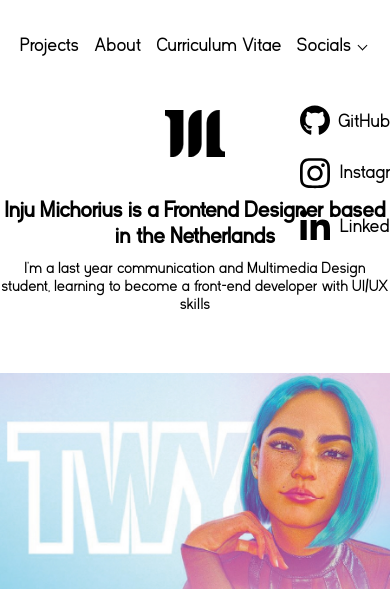
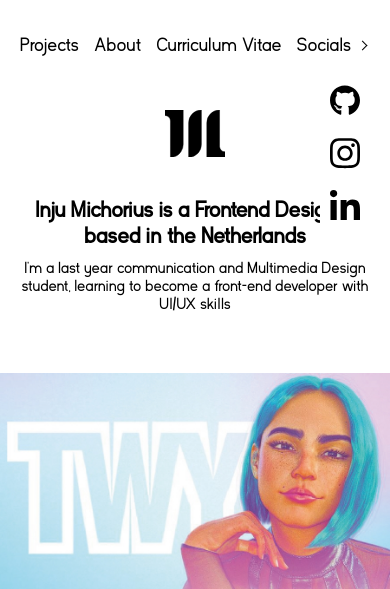
Before and after one commit to InjuMichorius/inju.nl, a PHP site: page / in a window 390 px wide, after a click on "Socials". Shown: the top 589 px of the page. Run offline with PHP 8.4, Linux system fonts and the light colour scheme.

Commit message:
Fixed hamburger menu

```diff
--- a/public/styles/header.css
+++ b/public/styles/header.css
@@ -1,11 +1,10 @@
-button {
+.hamburger, .burger-shower {
     display: none;
 }
 
 .header {
     width: 100vw;
     height: 90px;
-    z-index: 1000;
 }
 
 nav {
@@ -17,6 +16,7 @@ nav {
     display: flex;
     justify-content: space-between;
     align-items: center;
+    z-index: 1000;
 }
 
 .header__links {
@@ -100,6 +100,11 @@ header nav ul li a {
         display: block;
     }
 
+    .burger-shower:checked ~ .hamburger:after {
+        transform: rotate(-45deg);
+        transition: all .3s ease-in-out;
+    }
+
     .hamburger:after {
         content: "";
         border: solid black;
@@ -108,6 +113,7 @@ header nav ul li a {
         margin-left: 8px;
         padding: 3px;
         transform: rotate(45deg);
+        transition: all .3s ease-in-out;
     }
 
     .header__links li a:after {
@@ -116,40 +122,14 @@ header nav ul li a {
 
     .burger-menu {
         position: absolute;
-        left: 290px;
+        left: 320px;
         top: 60px;
-        background-color: white;
         padding: 10px;
         margin-right: 0;
+        background-color: white;
     }
 
     .burger-menu li {
-        display: flex;
-        align-items: center;
         margin-top: 15px;
-        vertical-align: middle;
-        position: relative;
-        width: 120px;
-    }
-
-    a[href="https://github.com/InjuMichorius/"]:after {
-        content: "GitHub";
-        margin-left: 8px;
-        position: absolute;
-        top: 5px;
-    }
-
-    a[href="https://www.instagram.com/injuux/"]:after {
-        content: "Instagram";
-        margin-left: 10px;
-        position: absolute;
-        top: 5px;
-    }
-
-    a[href="https://www.linkedin.com/in/jumichorius/"]:after {
-        content: "LinkedIn";
-        margin-left: 10px;
-        position: absolute;
-        top: 5px;
     }
 }
--- a/public/styles/main.css
+++ b/public/styles/main.css
@@ -14,6 +14,7 @@
     margin: 0;
     padding: 0;
     box-sizing: border-box;
+    cursor: none;
 }
 
 ::selection {
--- a/public/styles/projects.css
+++ b/public/styles/projects.css
@@ -39,6 +39,7 @@ main svg {
 
 .wrapper {
     opacity: 0;
+    margin: 0 20px;
     transform: translateY(10px);
     animation: slideUp .3s ease-out forwards;
     animation-delay: .6s;
@@ -68,7 +69,7 @@ main svg {
     height: 100%;
 }
 
-.project__text_overlay {
+.project__text_overlay, .project__text_overlay:visited {
     text-decoration: none;
     position: absolute;
     top: 0;
```
